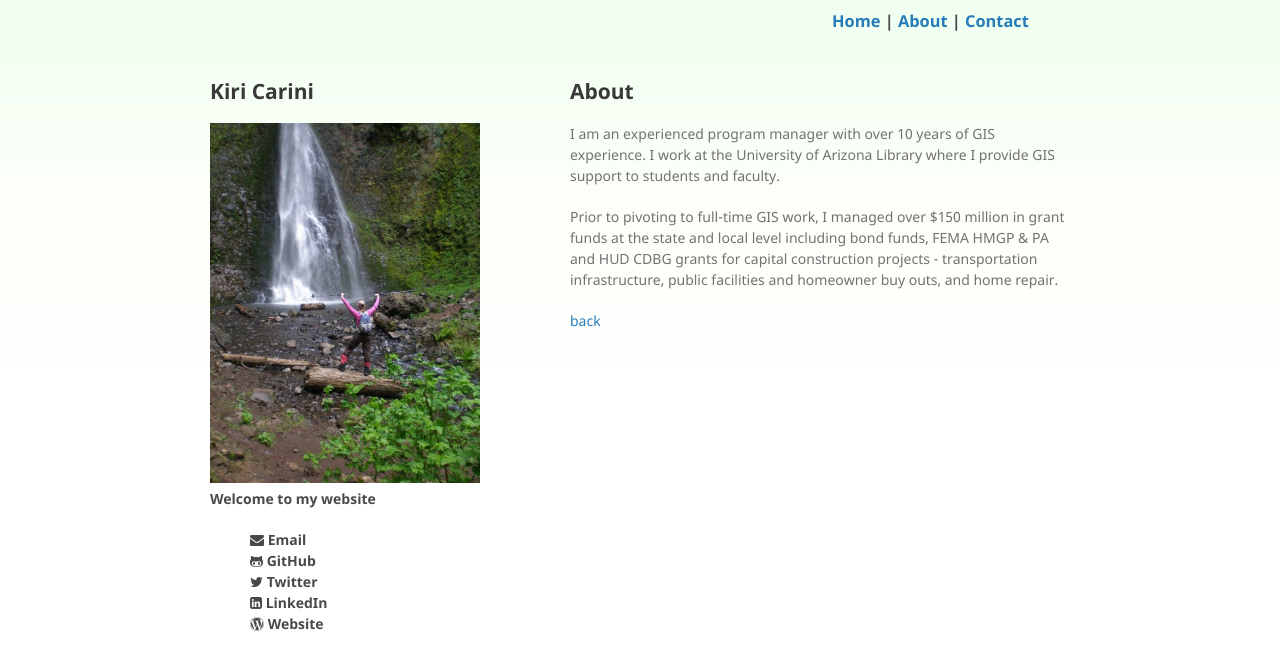
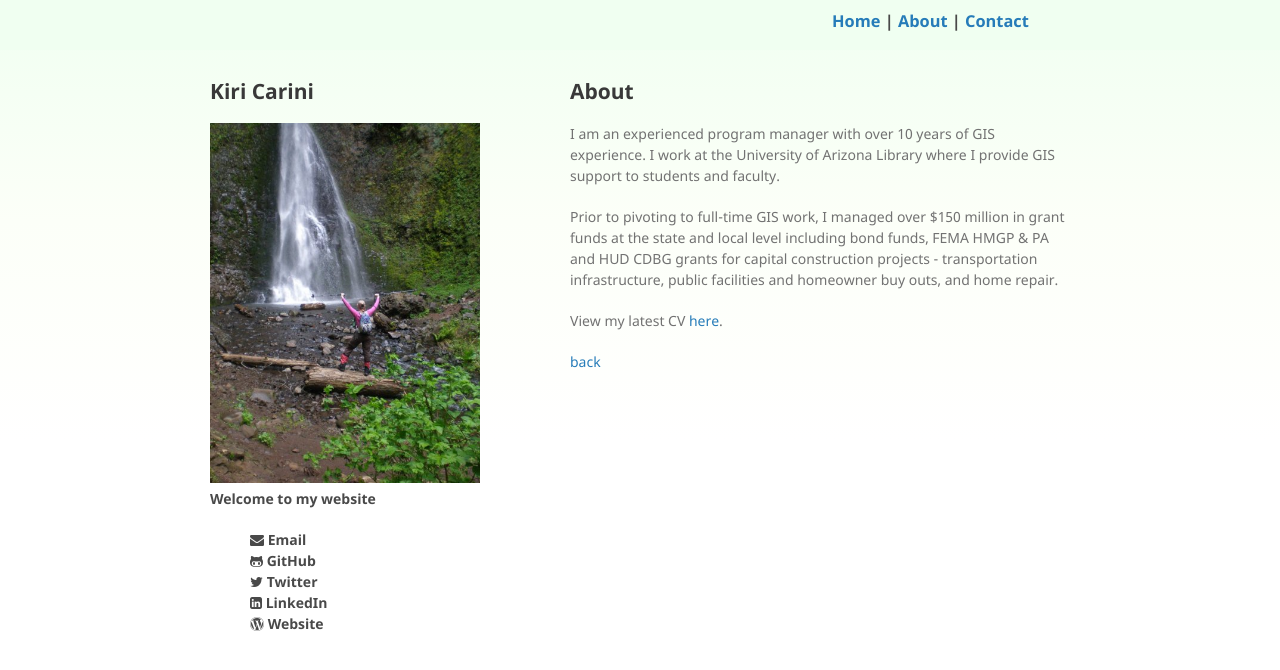
Before and after one commit to kcarini/kcarini.github.io, a Jekyll site: the page built from about.md, in a window 1280 px wide. Shown: the top 670 px of the page. Built offline with Jekyll 4.4.1, drawn with Linux system fonts in a browser that asks for light colours; nearby versions of some CDN libraries; our own code applies the rules of GitHub Pages for plain Markdown files.

Commit message:
Update about.md

```diff
--- a/about.md
+++ b/about.md
@@ -8,4 +8,6 @@ I am an experienced program manager with over 10 years of GIS experience. I work
 
 Prior to pivoting to full-time GIS work, I managed over $150 million in grant funds at the state and local level including bond funds, FEMA HMGP & PA and HUD CDBG grants for capital construction projects - transportation infrastructure, public facilities and homeowner buy outs, and home repair.
 
+View my latest CV [here](https://docs.google.com/document/d/e/2PACX-1vSvNxV4ISFWUq9hFLKIFSC7u5n2feiUbBZhQdr-eT3cqCeaiZk_12sofnXFRXM9oQ/pub).
+
 [back](./)
```
